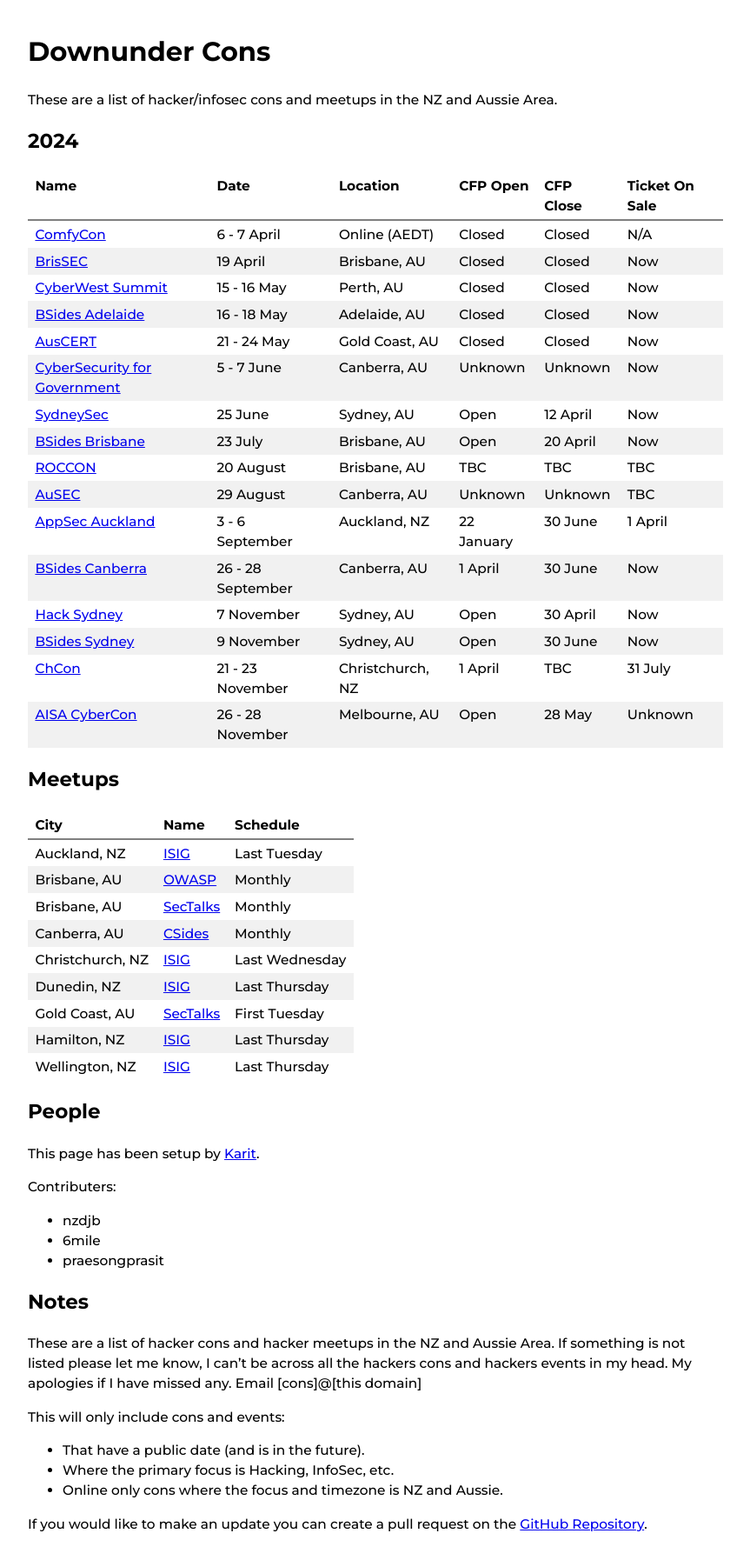
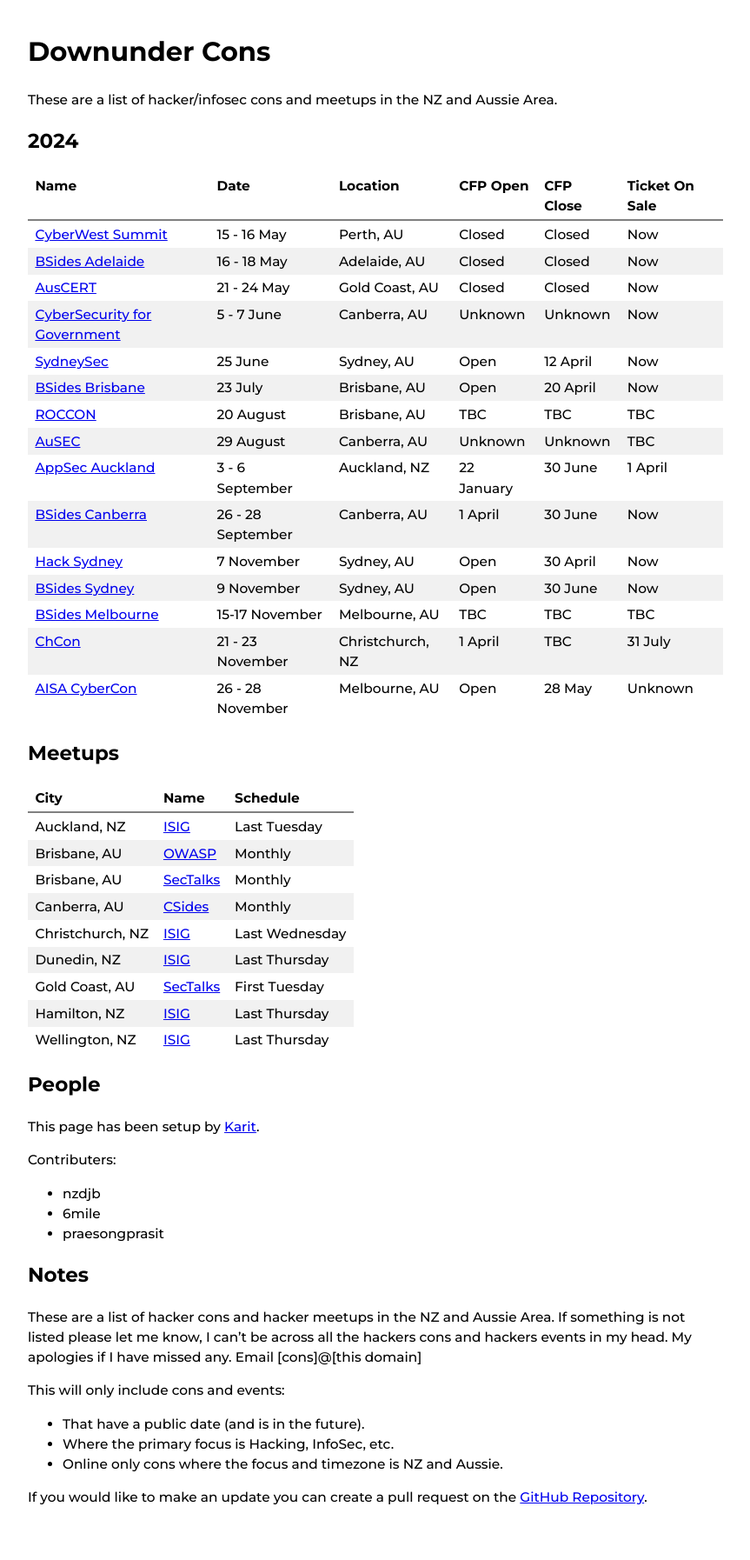
Before and after one commit to nzkarit/downundercons, a Jekyll site: the page built from index.markdown, in a window 1280 px wide. Shown: the whole page at 87% size, without its empty margins (208-1071 px from the left). Built offline with Jekyll 4.4.1, drawn with Linux system fonts in a browser that asks for light colours; after the commit the page ends 1764 px from its top, so only the background shows below that.

Commit message:
Removing complelted cons and adding BSidesMEL

```diff
--- a/index.markdown
+++ b/index.markdown
@@ -9,8 +9,6 @@ These are a list of hacker/infosec cons and meetups in the NZ and Aussie Area.
 
 | Name | Date | Location | CFP Open | CFP Close | Ticket On Sale |
 | ---- | ---- | -------- | -------- | --------- | -------------- |
-| [ComfyCon](https://au.comfycon.rocks/) | 6 - 7 April | Online (AEDT) | Closed | Closed | N/A |
-| [BrisSEC](https://aisasecuritydays.com.au/brissec) | 19 April | Brisbane, AU | Closed | Closed | Now |
 | [CyberWest Summit](https://www.cyberwestsummit.com.au/) | 15 - 16 May | Perth, AU | Closed | Closed | Now |
 | [BSides Adelaide](https://bsidesadelaide.com.au/) | 16 - 18 May | Adelaide, AU | Closed | Closed | Now |
 | [AusCERT](https://conference.auscert.org.au/) | 21 - 24 May | Gold Coast, AU | Closed | Closed | Now |
@@ -23,6 +21,7 @@ These are a list of hacker/infosec cons and meetups in the NZ and Aussie Area.
 | [BSides Canberra](https://www.bsidesau.com.au/) | 26 - 28 September | Canberra, AU | 1 April | 30 June | Now |
 | [Hack Sydney](https://www.hack.sydney/) | 7 November | Sydney, AU | Open | 30 April | Now |
 | [BSides Sydney](https://bsides.sydney) | 9 November | Sydney, AU | Open | 30 June | Now |
+| [BSides Melbourne](https://www.bsidesmelbourne.com/) | 15-17 November | Melbourne, AU | TBC | TBC | TBC|
 | [ChCon](https://2024.chcon.nz/) | 21 - 23 November | Christchurch, NZ | 1 April | TBC | 31 July |
 | [AISA CyberCon](https://conference.aisa.org.au/QuickEventWebsitePortal/2024-australian-cyber-conference-melbourne/cfs-site) | 26 - 28 November | Melbourne, AU | Open | 28 May | Unknown |
 
```
